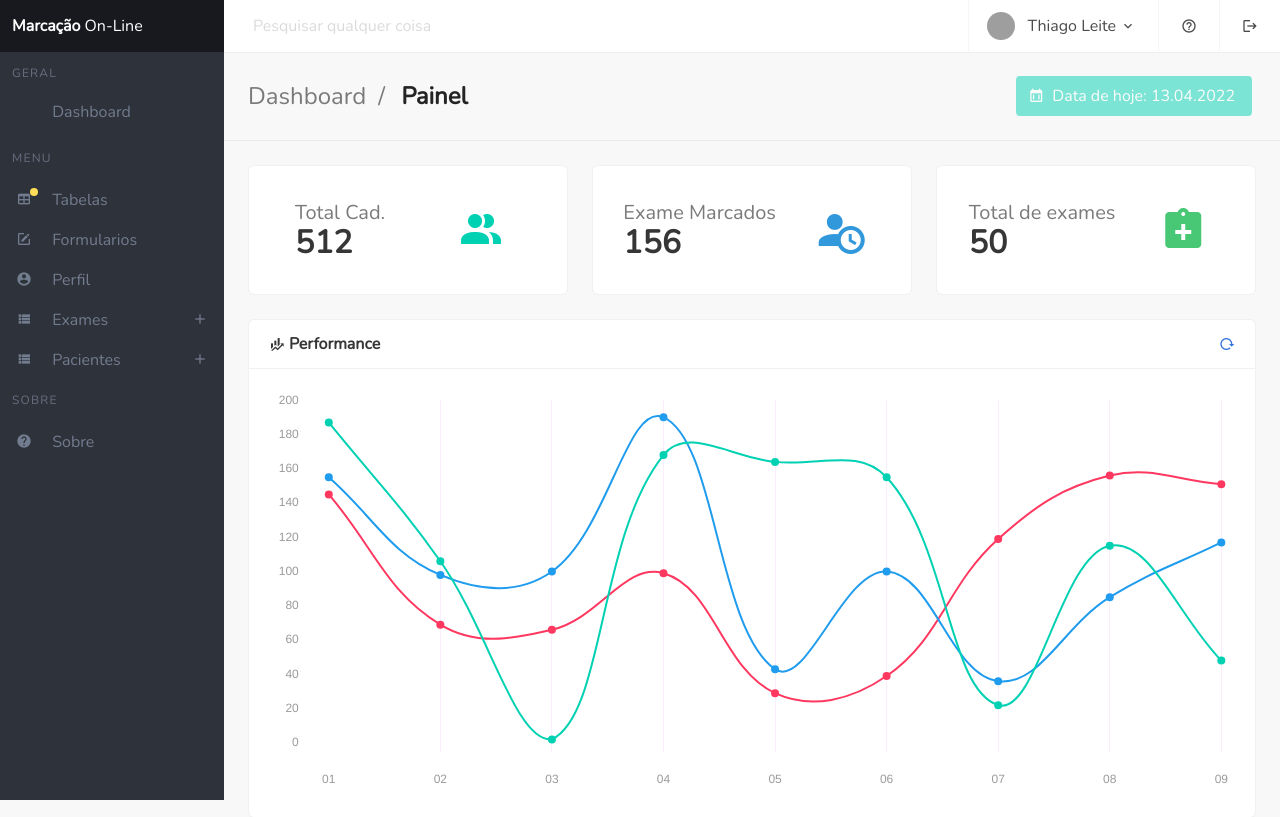
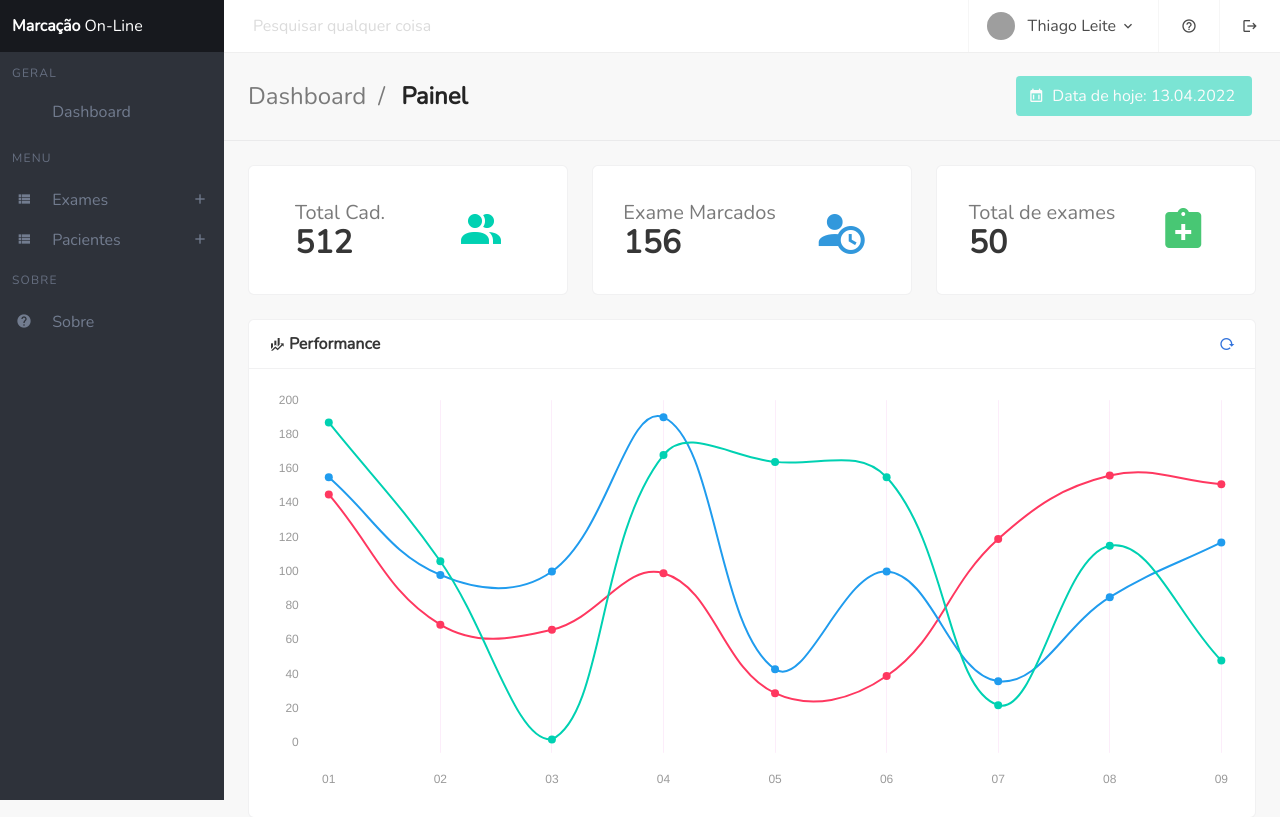
Before and after one commit to thiagoleites/marcacao, a PHP site: page /dashboard.php in a window 1280 px wide. Shown: the top 817 px of the page. Run offline with PHP 8.4, Linux system fonts and the light colour scheme; some libraries are stand-ins or nearby versions; grey boxes are pictures that could not be loaded.

Commit message:
Atualização visual

```diff
--- a/inc/header.php
+++ b/inc/header.php
@@ -39,7 +39,7 @@
           <div class="navbar-item has-dropdown has-dropdown-with-icons has-divider has-user-avatar is-hoverable">
             <a class="navbar-link is-arrowless">
               <div class="is-user-avatar">
-                <img src="https://avatars.dicebear.com/v2/initials/john-doe.svg" alt="John Doe">
+                <img src="https://avatars.dicebear.com/v2/initials/TL.svg" alt="John Doe">
               </div>
               <div class="is-user-name"><span>Thiago Leite</span></div>
               <span class="icon"><i class="mdi mdi-chevron-down"></i></span>
@@ -89,24 +89,6 @@
         </ul>
         <p class="menu-label">Menu</p>
         <ul class="menu-list">
-          <li>
-            <a href="dashboard.php?pagina=tabelas/index" class="has-icon">
-              <span class="icon has-update-mark"><i class="mdi mdi-table"></i></span>
-              <span class="menu-item-label">Tabelas</span>
-            </a>
-          </li>
-          <li>
-            <a href="dashboard.php?pagina=formularios/index" class="has-icon">
-              <span class="icon"><i class="mdi mdi-square-edit-outline"></i></span>
-              <span class="menu-item-label">Formularios</span>
-            </a>
-          </li>
-          <li>
-            <a href="dashboard.php?pagina=perfil/index" class="has-icon">
-              <span class="icon"><i class="mdi mdi-account-circle"></i></span>
-              <span class="menu-item-label">Perfil</span>
-            </a>
-          </li>
           <li>
             <a class="has-icon has-dropdown-icon">
               <span class="icon"><i class="mdi mdi-view-list"></i></span>
@@ -186,19 +168,3 @@
         </div>
       </div>
     </section>
-    <!-- <section class="hero is-hero-bar">
-      <div class="hero-body">
-        <div class="level">
-          <div class="level-left">
-            <div class="level-item">
-              <h1 class="title">
-                Dashboard
-              </h1>
-            </div>
-          </div>
-          <div class="level-right" style="display: none;">
-            <div class="level-item"></div>
-          </div>
-        </div>
-      </div>
-    </section> -->
```
